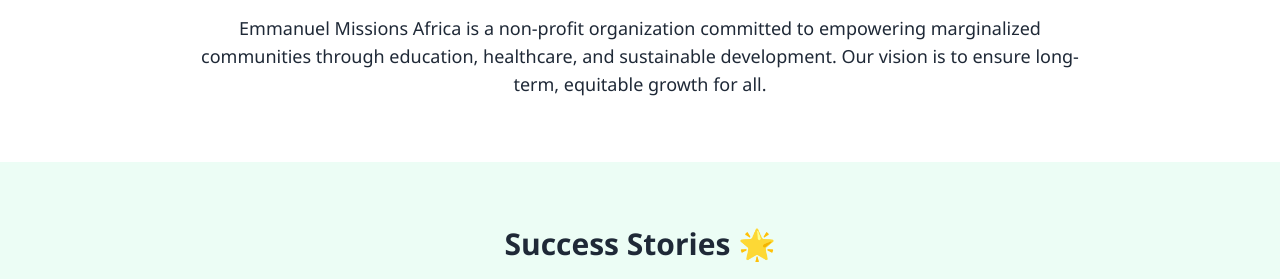
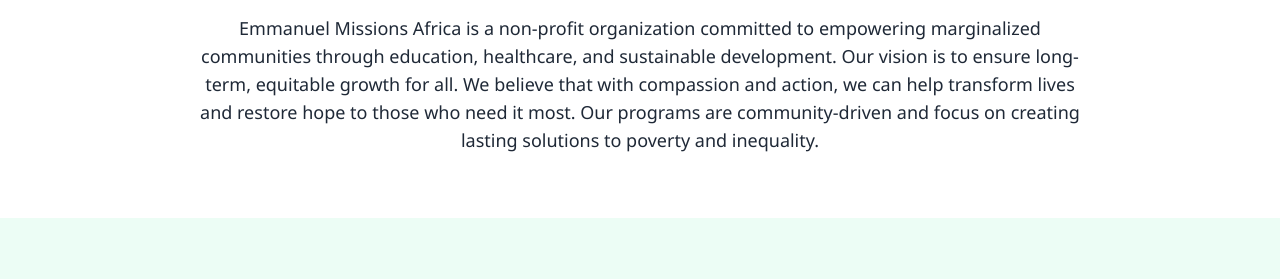
Before and after one commit to EALimited/EMAfrica, a plain HTML site: page index.html in a window 1280 px wide. Shown: the part 1806-2085 px from the top of the page. Drawn offline with nearby package versions, Linux system fonts and the light colour scheme.

Commit message:
index.html

```diff
--- a/index.html
+++ b/index.html
@@ -38,7 +38,7 @@
     <div class="max-w-6xl mx-auto">
       <h2 class="text-3xl font-bold text-center mb-10">About Us 🌱</h2>
       <img src="https://images.unsplash.com/photo-1573497019400-7070d7d2dc78" alt="About Us" class="section-img">
-      <p class="text-lg text-center max-w-4xl mx-auto">Emmanuel Missions Africa is a non-profit organization committed to empowering marginalized communities through education, healthcare, and sustainable development. Our vision is to ensure long-term, equitable growth for all.</p>
+      <p class="text-lg text-center max-w-4xl mx-auto">Emmanuel Missions Africa is a non-profit organization committed to empowering marginalized communities through education, healthcare, and sustainable development. Our vision is to ensure long-term, equitable growth for all. We believe that with compassion and action, we can help transform lives and restore hope to those who need it most. Our programs are community-driven and focus on creating lasting solutions to poverty and inequality.</p>
     </div>
   </section>
 
```
